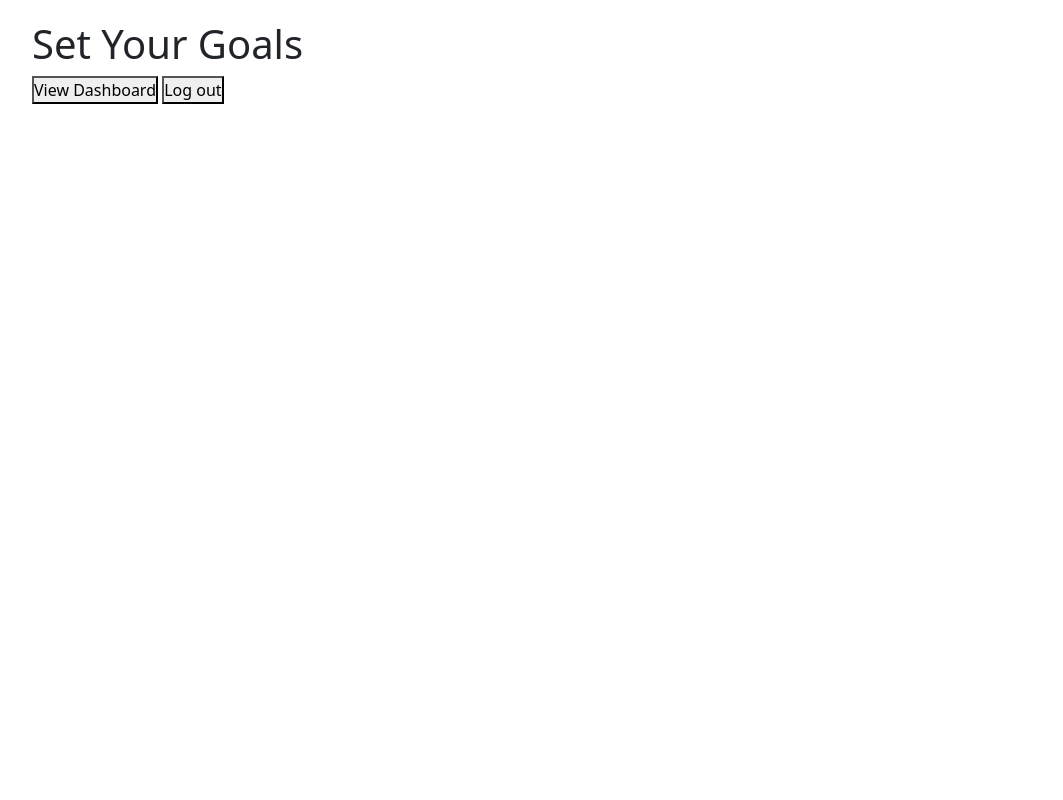
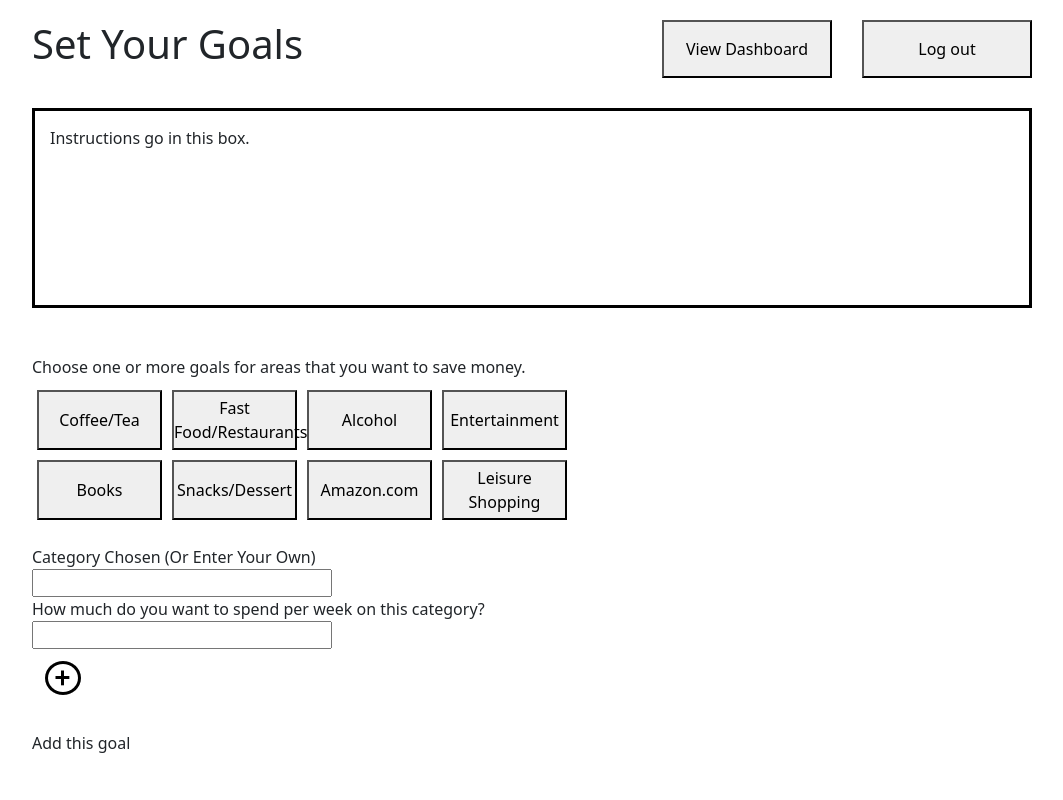
Before and after one commit to MichaelTowson/stop_spending_money, a Django app: page /goals in a window 1280 px wide. Shown: the whole page, without its empty margins (108-1171 px from the left). Run offline with Django 3.2, Linux system fonts and the light colour scheme.

Commit message:
Goal Page Changes (still finishing)

```diff
--- a/ssm_application/static/css/goals_style.css
+++ b/ssm_application/static/css/goals_style.css
@@ -13,12 +13,71 @@
     width: 1000px;
 }
 
-.navBar{
-    width: 450px;
-    display: inline;
+.headerBox{
+    display: flex;
+    justify-content: space-between;
+    width: 1000px;
 }
 
-/* Row */
-.row{display: flex;}
-.row button{display: inline;}
-.row h1{display: inline;}
+.navBar{
+    width: 400px;
+    display: inline-flex;
+    flex-flow: row-reverse;
+}
+
+.headerBox h1{
+    display: inline-block;
+}
+
+.headerBox button{
+    display:inline-block;
+    margin-left: 30px;
+    padding: 15px;
+    width: 180px;
+}
+
+.instructionsBox{
+    margin: 30px 0px;
+    padding: 15px;
+    width: 1000px;
+    height: 200px;
+    border: solid black;
+
+}
+
+.categoryBox{
+    width: 600px;
+    display: flex;
+    flex-wrap: wrap;
+    padding: 20px 0px;
+    vertical-align: top;
+}
+
+.categoryBox h2{
+    font-size: 16px;
+}
+
+.categoryBox button{
+    width: 125px;
+    height: 60px;
+    margin: 5px;
+    display: inline-block;
+}
+
+.goalsFormBox{
+    width: 600px;
+
+}
+
+.goalsFormBox input{
+    width: 300px;
+}
+
+.goalsFormBox img{
+    margin: 10px;
+    display: block;
+}
+
+.goalsFormBox p{
+    display: inline-block;
+}
--- a/ssm_application/templates/goals.html
+++ b/ssm_application/templates/goals.html
@@ -14,15 +14,48 @@
 </head>
 
 <body>
-    <div class = "appWindow">
-        <div class = "row">
-            <h1>Set Your Goals</h1>
-            <div class = "navBar">
-                <button>View Dashboard</button>
-                <button>Log out</button>
-            </div>
+<div class = "appWindow">
+    <div class = "headerBox">
+        <h1>Set Your Goals</h1>
+        <div class = "navBar">
+            <button>Log out</button>
+            <button>View Dashboard</button>
         </div>
     </div>
+
+    <div class = "instructionsBox">
+        Instructions go in this box.
+    </div>
+
+    <div class = "categoryBox">
+        <h2>Choose one or more goals for areas that you want to save money.</h2>
+        <button>Coffee/Tea</button>
+        <button>Fast Food/Restaurants</button>
+        <button>Alcohol</button>
+        <button>Entertainment</button>
+        <button>Books</button>
+        <button>Snacks/Dessert</button>
+        <button>Amazon.com</button>
+        <button>Leisure Shopping</button>
+    </div>
+
+    <div class = "goalsFormBox">
+        <form action="">
+            <label for="">Category Chosen (Or Enter Your Own)</label>
+            <br>
+            <input type="text" name="category" id="">
+            <label for="">How much do you want to spend per week on this category?</label>
+            <br>
+            <input type="text" name="goalAmount" id="">
+            <img src="static/images/add_circle_button.png" alt="">
+            <br>
+            <p>Add this goal</p>
+        </form>
+
+
+
+    </div>
+</div>
 
 
 </body>
```
Also changed, not shown: ssm_application/static/images/add_circle_button.png (added).
